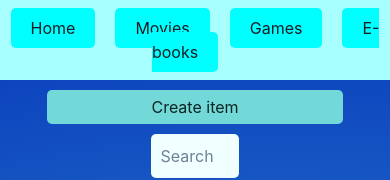
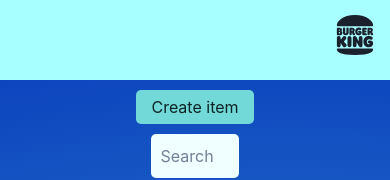
Before and after one commit to Nezhinskiy22/og_media, a React (Create React App) app: page /ebooks in a window 390 px wide. Shown: the top 180 px of the page. Built offline with nearby package versions, Linux system fonts and the light colour scheme.

Commit message:
header done

```diff
--- a/package.json
+++ b/package.json
@@ -12,6 +12,7 @@
     "framer-motion": "^6.4.3",
     "react": "^18.2.0",
     "react-dom": "^18.2.0",
+    "react-icons": "^4.4.0",
     "react-router-dom": "^6.3.0",
     "react-scripts": "5.0.1",
     "web-vitals": "^2.1.4"
--- a/src/components/Header/Header.css
+++ b/src/components/Header/Header.css
@@ -1,5 +1,5 @@
 .headerMenu {
-  height: 80px;
+  min-height: 80px;
   background-color: rgb(168, 255, 255);
   display: flex;
   justify-content: space-around;
@@ -14,3 +14,36 @@
   background-color: aqua;
   color: rgb(21, 30, 37);
 }
+
+.mobileMenuWrapper {
+  display: none;
+}
+
+@media screen and (max-width: 500px) {
+  .headerMenu {
+    justify-content: center;
+    position: relative;
+  }
+  .headerMenuWrapper {
+    display: none;
+  }
+  .mobileMenuWrapper {
+    display: flex;
+    flex-direction: column;
+    gap: 20px;
+    justify-content: center;
+    align-items: center;
+    padding: 10px;
+    width: 100%;
+  }
+
+  .burgerButton {
+    position: absolute;
+    top: 15px;
+    right: 15px;
+    font-size: 40px;
+  }
+  .headerMenuItem {
+    width: 80%;
+  }
+}
--- a/src/components/Header/Header.jsx
+++ b/src/components/Header/Header.jsx
@@ -1,8 +1,12 @@
-import React from "react";
+import React, { useState } from "react";
 import "./Header.css";
 import { Link } from "react-router-dom";
+import MyButton from "../UI/button/MyButton/MyButton";
+import { SiBurgerking, SiXamarin } from "react-icons/si";
 
 const Header = () => {
+  const [showBurger, setShowBurger] = useState(false);
+
   return (
     <header className="headerMenu">
       <nav className="headerMenuWrapper">
@@ -19,6 +23,39 @@ const Header = () => {
           E-books
         </Link>
       </nav>
+      <nav className="mobileMenuWrapper">
+        {showBurger ? (
+          <MyButton
+            className="burgerButton"
+            onClick={() => setShowBurger(!showBurger)}
+          >
+            <SiXamarin />
+          </MyButton>
+        ) : (
+          <MyButton
+            className="burgerButton"
+            onClick={() => setShowBurger(!showBurger)}
+          >
+            <SiBurgerking />
+          </MyButton>
+        )}
+        {showBurger && (
+          <>
+            <Link className="headerMenuItem" to="/">
+              Home
+            </Link>
+            <Link className="headerMenuItem" to="movies">
+              Movies
+            </Link>
+            <Link className="headerMenuItem" to="games">
+              Games
+            </Link>
+            <Link className="headerMenuItem" to="ebooks">
+              E-books
+            </Link>
+          </>
+        )}
+      </nav>
     </header>
   );
 };
--- a/src/pages/MediaPage/MediaPage.css
+++ b/src/pages/MediaPage/MediaPage.css
@@ -5,9 +5,14 @@
   justify-content: center;
 }
 
+.mediaCardsWrapper {
+  display: flex;
+  justify-content: center;
+}
+
 .mediaCards {
   display: flex;
   gap: 20px;
-  justify-content: start;
+  justify-content: center;
   flex-wrap: wrap;
 }
--- a/src/pages/MediaPage/MediaPage.jsx
+++ b/src/pages/MediaPage/MediaPage.jsx
@@ -45,7 +45,9 @@ const MediaPage = ({ items, setItems }) => {
 
   return (
     <div className="mediaPage">
+      <div className="CreateItemWrapper">
         <MyButton onClick={() => setVisible(true)}>Create item</MyButton>
+      </div>
       <MyModal visible={visible} setVisible={setVisible}>
         <ItemForm
           createItem={createItem}
@@ -54,6 +56,7 @@ const MediaPage = ({ items, setItems }) => {
         />
       </MyModal>
       <PostFilter filter={filter} setFilter={setFilter} />
+      <div className="mediaCardsWrapper">
         {items.length === 0 ? (
           <h2>Items not found</h2>
         ) : (
@@ -70,6 +73,7 @@ const MediaPage = ({ items, setItems }) => {
           </div>
         )}
       </div>
+    </div>
   );
 };
 
```
Also changed, not shown: 1 other file (tests, documents, lock files or other folders). Lines whose indentation alone changed are shown as unchanged.
